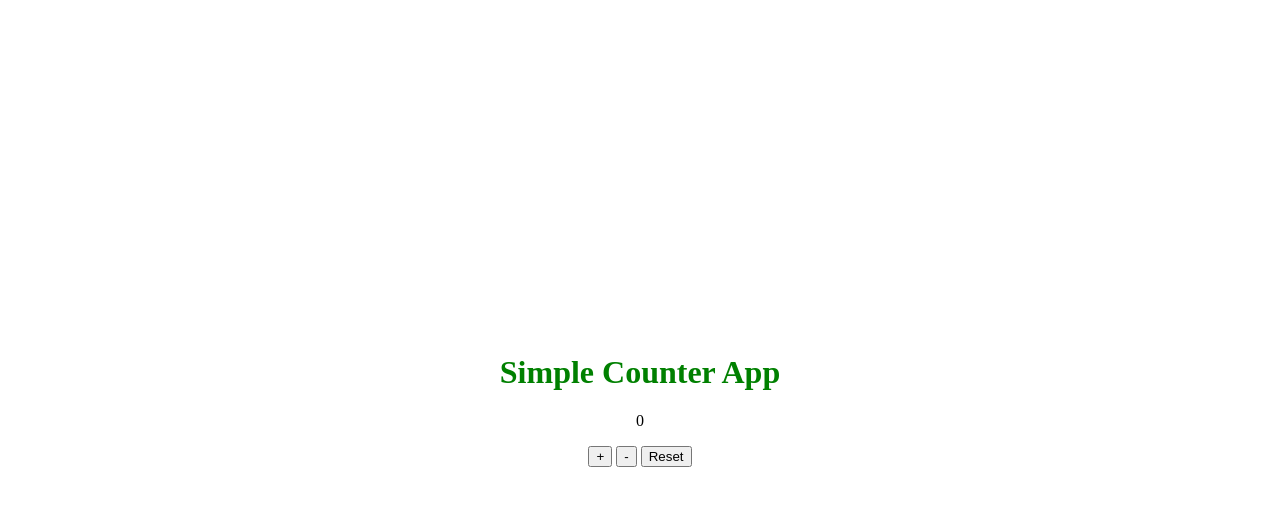
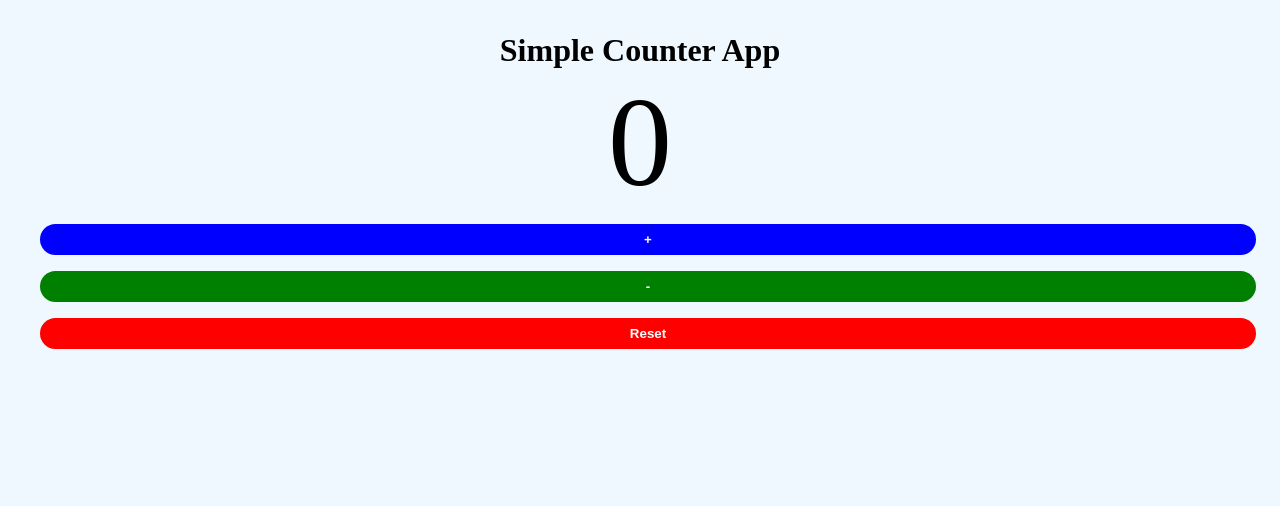
Before and after one commit to EdogiStar/simple-counter, a plain HTML site: page index.html in a window 1280 px wide. Both pictures are taken after a click on the button "Reset". Drawn offline with Linux system fonts and the light colour scheme.

Commit message:
final commit

```diff
--- a/script.js
+++ b/script.js
@@ -1,12 +1,34 @@
-document.addEventListener("DOMContentLoaded", () => {
-  const h1 = document.getElementById("animatedText");
-  let hue = 0;
+let count = 0;
+var increaseBtn = document.getElementById("increaseBtn");
+var decreaseBtn = document.getElementById("decreaseBtn");
+var resetBtn = document.getElementById("resetBtn");
+let countEl = document.getElementById("countEl");
 
-  function animate() {
-    hue = (hue + 1) % 360;
-    h1.style.color = `hsl(${hue}, 100%, 50%)`;
-    requestAnimationFrame(animate);
-  }
+increaseBtn.addEventListener("click", function(){
+    increase();
+})
 
-  animate();
-});
+decreaseBtn.addEventListener("click", function(){
+    decrease();
+})
+
+resetBtn.addEventListener("click", function(){
+    reset();
+})
+
+function increase(){
+    count++;
+    countEl.textContent = count;
+}
+
+function decrease(){
+    if(count > 0){
+        count--;
+    }
+    countEl.textContent = count;
+}
+
+function reset(){
+    count = 0;
+    countEl.textContent = count;
+}
--- a/style.css
+++ b/style.css
@@ -1,15 +1,45 @@
-html {
-  display: table;
-  height: 100%;
+*{
+  padding: 0;
+  margin: 0;
+  box-sizing: border-box;
+}
+
+.container{
+  height: 100vh;
+  width: 100vw;
+  background: aliceblue;
   text-align: center;
+  padding: 2rem;
+}
+
+button{
+  padding: 0.5rem;
+  margin: 0.5rem;
+  border: none;
+  border-radius: 1rem;
   width: 100%;
 }
 
-body {
-  display: table-cell;
-  vertical-align: middle;
+.increaseBtn{
+  background: blue;
+  color: white;
+  font-weight: bold;
+
 }
 
-h1 {
-  color: green;
+.decreaseBtn{
+  background: green;
+  color: white;
+  font-weight: bold;
+
 }
+
+.resetBtn{
+  background: red;
+  color: white;
+  font-weight: bold;
+
+}
+.countEl{
+  font-size: 8rem;
+}
```
